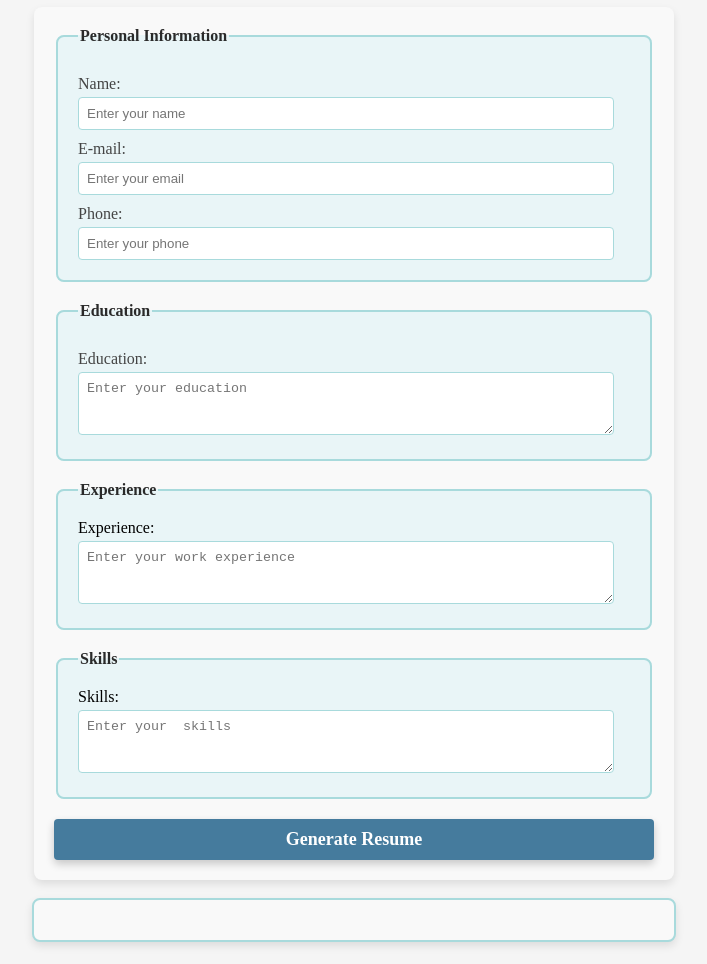
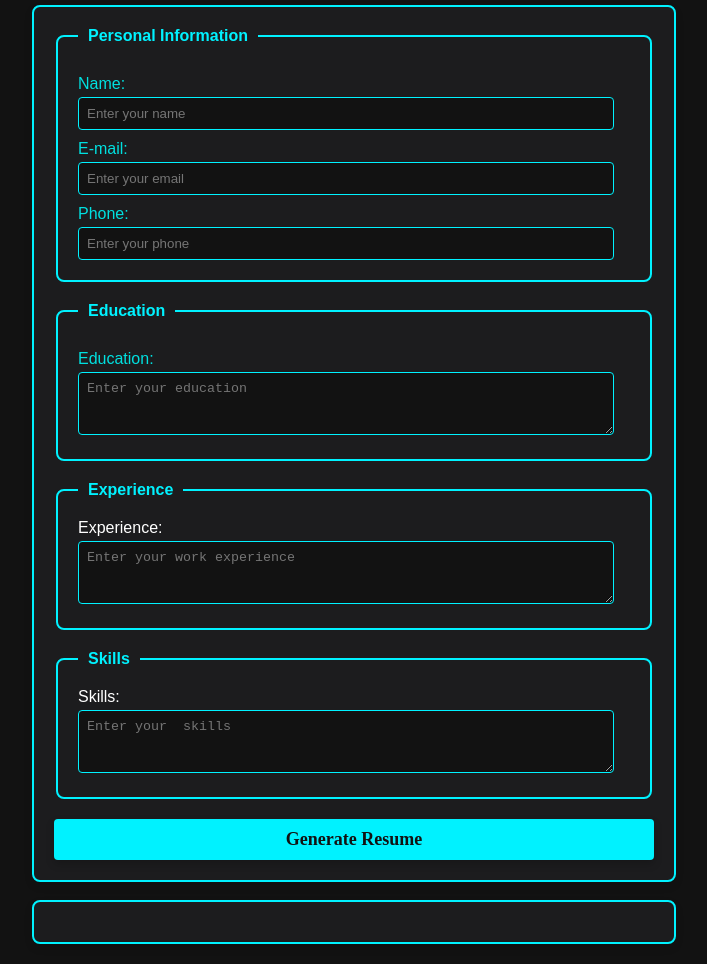
Before and after one commit to anniesoomro/milestone3-hack, a plain HTML site: page index.html in a window 1280 px wide. Shown: the part 73-1037 px from the top of the page, without its empty margins (286-993 px from the left). Drawn offline with Linux system fonts and the light colour scheme.

Commit message:
Update style.css

```diff
--- a/style.css
+++ b/style.css
@@ -1,44 +1,50 @@
 /* Styling form and resume sections */
 
 body {
-    font-family: 'Times New Roman', Times, serif;
+    font-family: Arial, Helvetica, sans-serif;
     margin: 20px;
     padding: 0;
-    background-color: #f5f5f5; /* Soft light gray background */
+    background-color: #121212;
+    color: #00f2ff;
 }
 
 form {
     margin: auto;
-    background-color: #f9f9f9; /* Soft white background */
+    background-color: #1c1c1e;
+    border: 2px solid #00f2ff;
     border-radius: 8px;
     box-shadow: 0 4px 8px rgba(0, 0, 0, 0.1); /* Lighter shadow */
     padding: 20px;
     max-width: 600px;
+    color: #ffffff;
 }
 
 h1 {
     text-align: center;
-    color: #333; /* Dark gray for better readability */
+    color: #00f2ff;
+    font-size: 32px;
+    margin-bottom: 20px;
 }
 
 fieldset {
-    border: 2px solid #a8dadc; /* Light teal border */
+    border: 2px solid #00f2ff;
     border-radius: 8px;
     padding: 20px;
     margin-bottom: 20px;
-    background-color: #e9f5f7; /* Light teal background */
+    background-color: #1c1c1e
 }
 
 legend {
     font-weight: bold;
     text-align: left;
-    color: #2a2a2a; /* Darker gray */
+    color: #00f2ff;
+    padding: 0 10px;
 }
 
 label {
     display: block;
     margin-top: 10px;
-    color: #444; /* Darker shade of gray */
+    color: #00e0e0;
 }
 
 input,
@@ -46,17 +52,18 @@ textarea {
     margin-top: 4px;
     padding: 8px;
     width: calc(100% - 16px);
-    border: 1px solid #a8dadc; /* Light teal border */
+    border: 1px solid #00f2ff;
     border-radius: 4px;
     box-sizing: border-box;
-    background-color: #fff; /* White background */
+    background-color: #121212;
+    color: #00f2ff;
 }
 
 button {
     display: block;
     width: 100%;
-    background-color: #457b9d; /* Muted dark blue */
-    color: white;
+    background-color: #00f2ff;
+    color: #121212;
     border: none;
     border-radius: 4px;
     box-shadow: 0 4px 8px rgba(0, 0, 0, 0.2); /* Slightly lighter shadow */
@@ -69,19 +76,32 @@ button {
 }
 
 button:hover {
-    background-color: #1d3557; /* Darker blue for hover effect */
+    background-color: #00e0e0
 }
 
 #resume-display {
     max-width: 600px;
     margin: auto;
     padding: 20px;
-    border: 2px solid #a8dadc; /* Light teal border */
+    border: 2px solid #00f2ff;
     border-radius: 8px;
-    background-color: #f9f9f9; /* Soft white background */
+    background-color: #1c1c1e;
+    color: #00f2ff;
     box-shadow: 0 4px 8px rgba(0, 0, 0, 0.1); /* Lighter shadow */
+    font-size: 16px;
+    /*Making the resume editable*/
+    outline: none;
 }
 
-#resume-display h2 {
-    color: #333; /* Dark gray */
+#resume-display h2,
+#resume-display h3 {
+    color: #00f2ff;
+    border-bottom: 1px solid #00f2ff;
+    padding-bottom: 5px;
+    margin-bottom: 10px;
 }
+
+p {
+    margin: 10px 0;
+    line-height: 1.5;
+}
```
